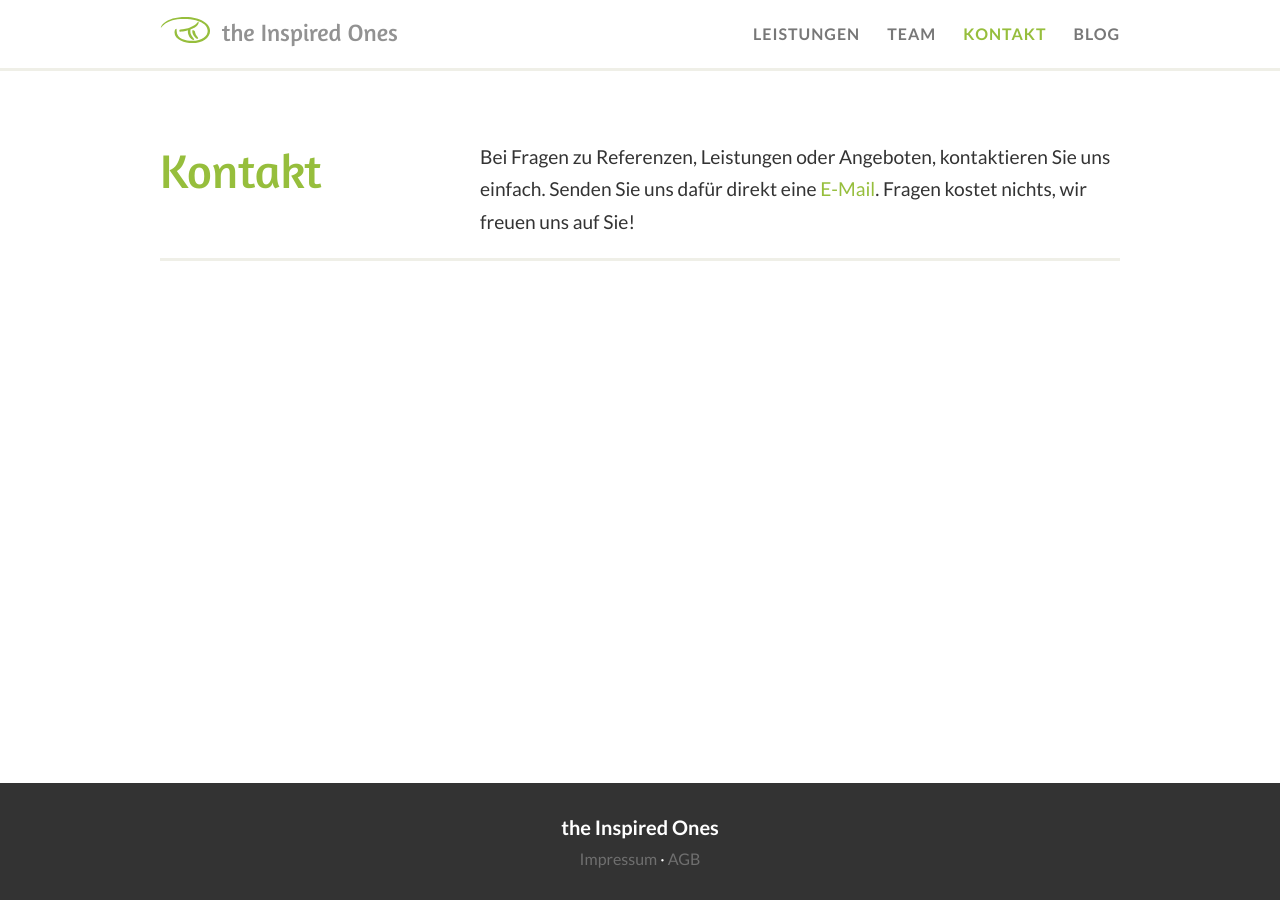
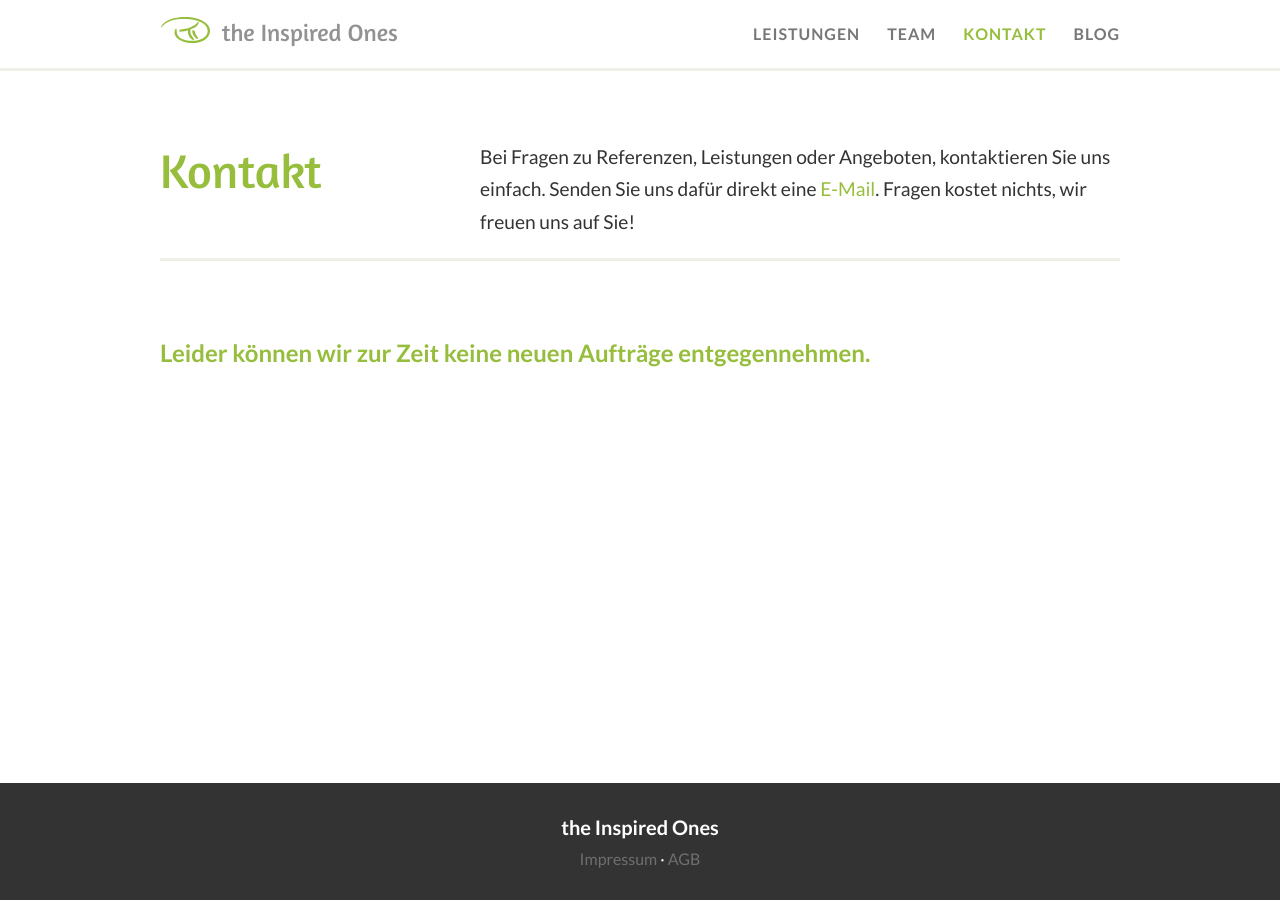
Before and after one commit to mzur/tio-site, a Jekyll site: the page built from kontakt.html, in a window 1280 px wide. Built offline with Jekyll 4.4.1, drawn with Linux system fonts in a browser that asks for light colours.

Commit message:
Revert "Remove notice from contact page"
This reverts commit 1b054dbf6bd433b3c11dadc357c1d2e882cae8d3.

```diff
--- a/kontakt.html
+++ b/kontakt.html
@@ -15,4 +15,7 @@ menu_item: 3
          </p>
       </div>
    </div>
+   <article class="centered">
+      <h2>Leider können wir zur Zeit keine neuen Aufträge entgegennehmen.</h2>
+   </article>
 </section>
```
